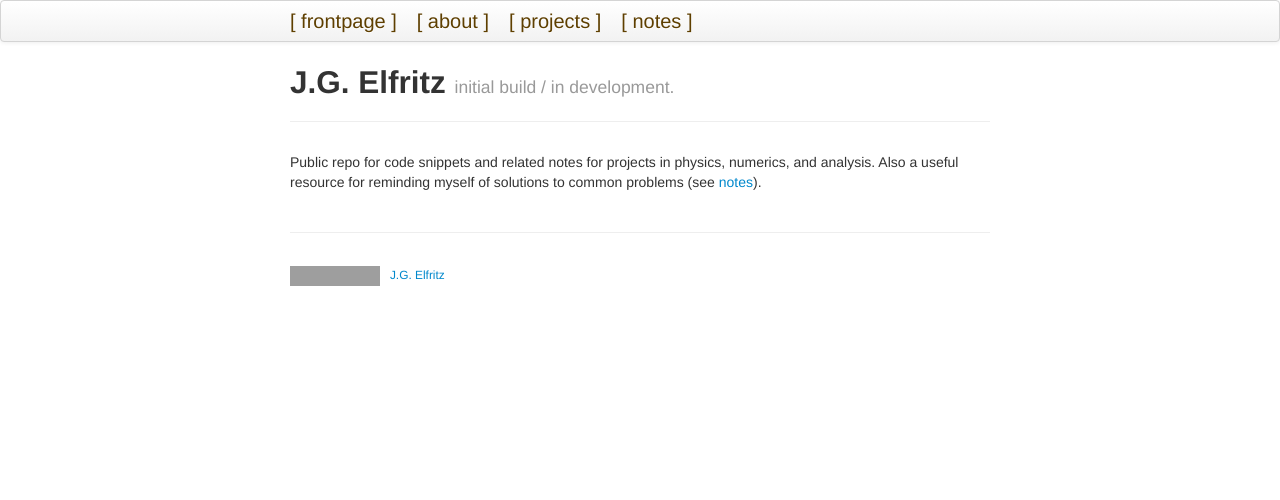
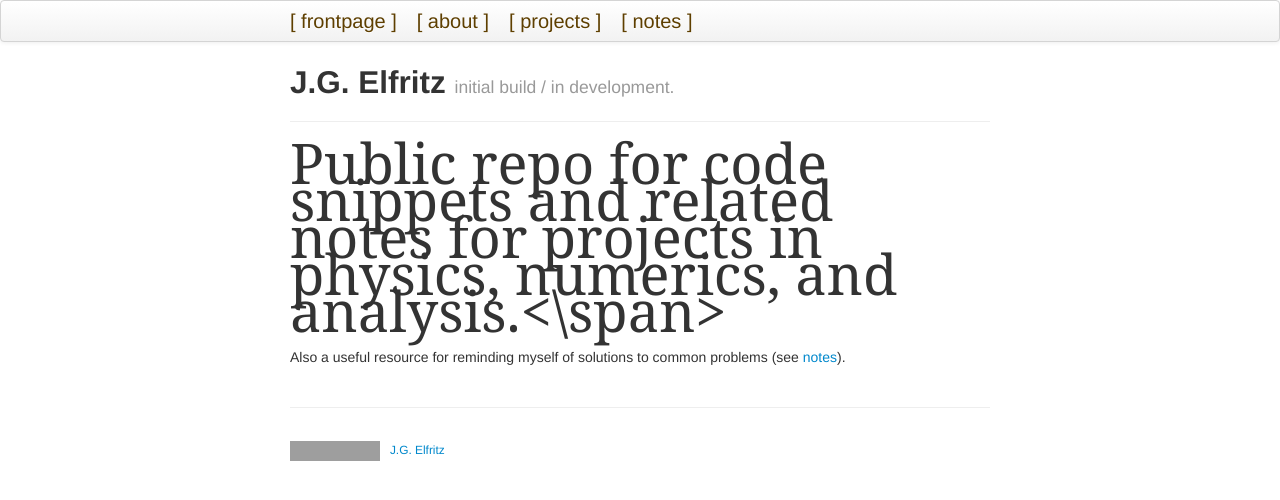
Before and after one commit to justinelfritz/justinelfritz.github.io, a Jekyll site: the page built from index.md, in a window 1280 px wide. Shown: the top 500 px of the page. Built offline with Jekyll 4.4.1, drawn with Linux system fonts in a browser that asks for light colours; grey boxes are pictures that could not be loaded.

Commit message:
font change frontpage test

```diff
--- a/index.md
+++ b/index.md
@@ -5,4 +5,8 @@ tagline: initial build / in development.
 description: Site build following K.Broman template for github.io
 ---
 
-Public repo for code snippets and related notes for projects in physics, numerics, and analysis. Also a useful resource for reminding myself of solutions to common problems (see [notes](https://mag06.github.io/pages/notes.html)).
+
+
+<span style="font-family:Georgia; font-size:4em;">Public repo for code snippets and related notes for projects in physics, numerics, and analysis.<\span>
+
+Also a useful resource for reminding myself of solutions to common problems (see [notes](https://mag06.github.io/pages/notes.html)).
```
